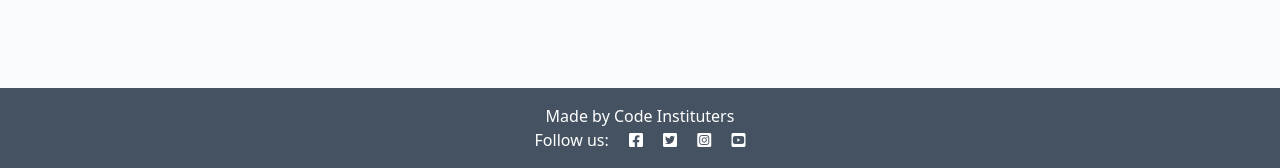
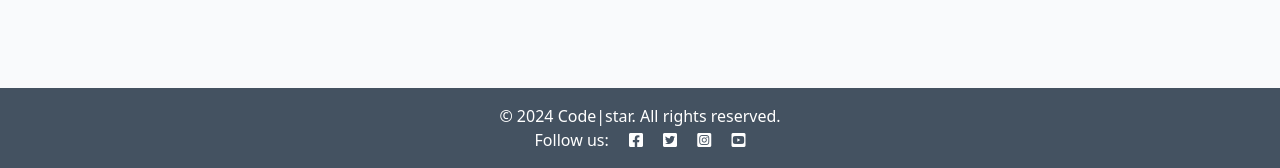
Before and after one commit to bikerbrandon2282/django-blog, a Django app: template blog/templates/blog/index.html in a window 1280 px wide. Shown: the part 632-800 px from the top of the page. Run offline with Django 4.2, Linux system fonts and the light colour scheme; the template is opened without the code that fills it, so the values that code supplies are empty.

Commit message:
Adding Copyright code block

```diff
--- a/blog/templates/blog/index.html
+++ b/blog/templates/blog/index.html
@@ -50,3 +50,6 @@
 
 <!-- index.html content ends here -->
 {% endblock %}
+{% block copyright %}
+    &copy; 2024 Code|star. All rights reserved.
+{% endblock %}
--- a/templates/base.html
+++ b/templates/base.html
@@ -62,7 +62,7 @@
 
     <!-- Footer -->
     <footer class="footer mt-auto py-3 dark-bg">
-        <p class="m-0 text-center text-white">Made by Code Instituters</p>
+        <p class="m-0 text-center text-white">{% block copyright %}{% endblock copyright %}</p>
         <p class="m-0 text-center text-white">Follow us: <i class="fab fa-facebook-square ms-3"></i>
             <i class="fab fa-twitter-square ms-3"></i>
             <i class="fab fa-instagram-square ms-3"></i>
```
